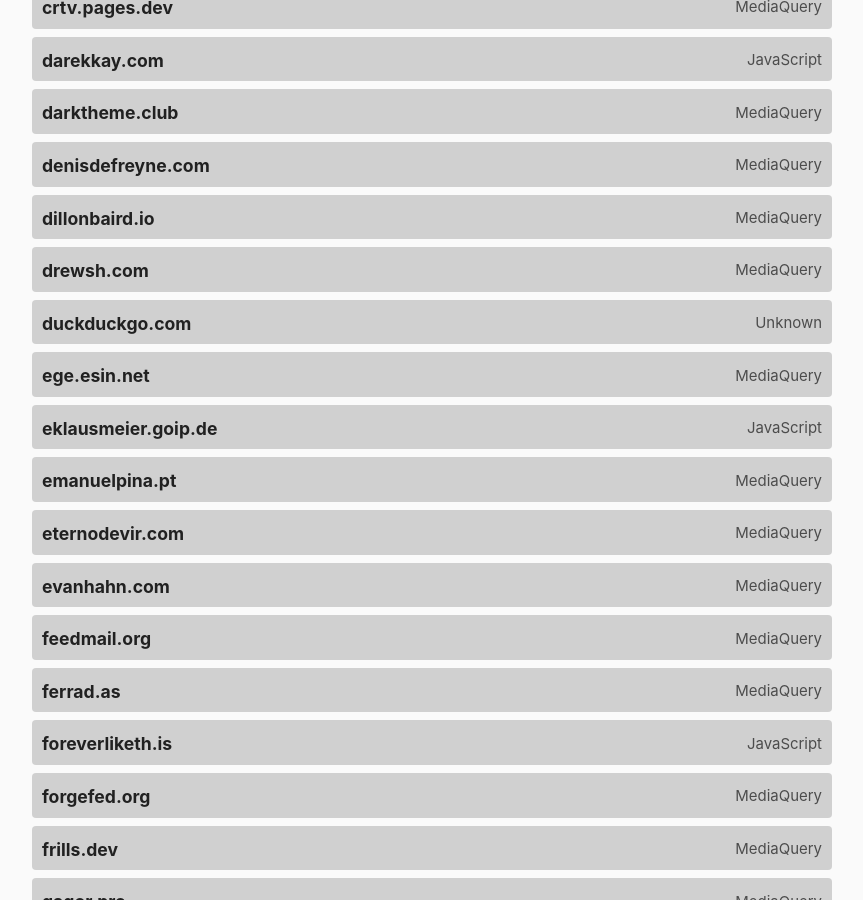
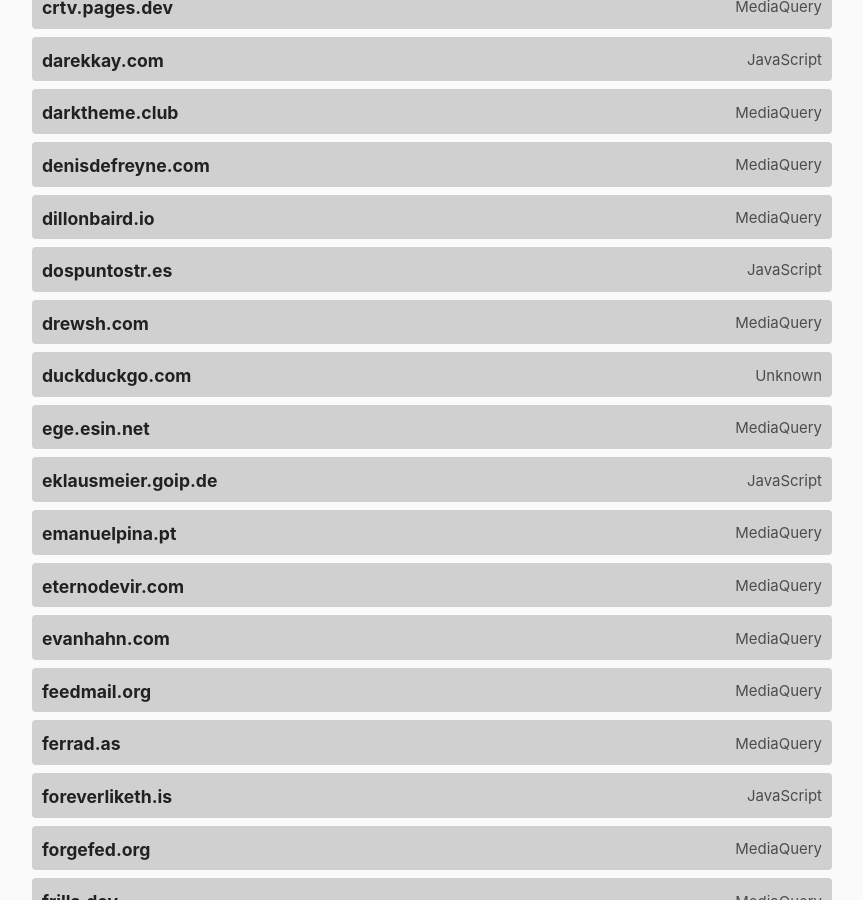
Before and after one commit to katherinek727/darktheme.club, a Jekyll site: the page built from index.md, in a window 1280 px wide and 900 px high, scrolled down 2532 px. Shown: the whole window, without its empty margins (208-1071 px from the left). Built offline with Jekyll 4.4.1, drawn with Linux system fonts in a browser that asks for light colours.

Commit message:
Update sites.yml

```diff
--- a/_data/sites.yml
+++ b/_data/sites.yml
@@ -732,3 +732,8 @@
   url: https://zwbetz.com/
   method: javascript
   last_checked: 2024-02-27
+
+- domain: dospuntostr.es
+  url: http://dospuntostr.es/e/
+  method: javascript
+  last_checked: 2025-05-05
```
